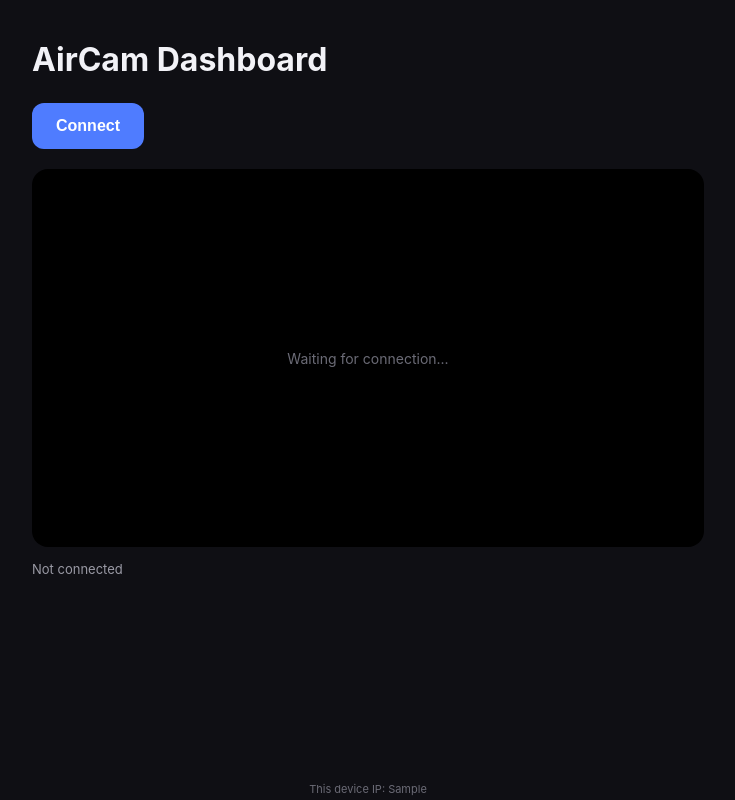
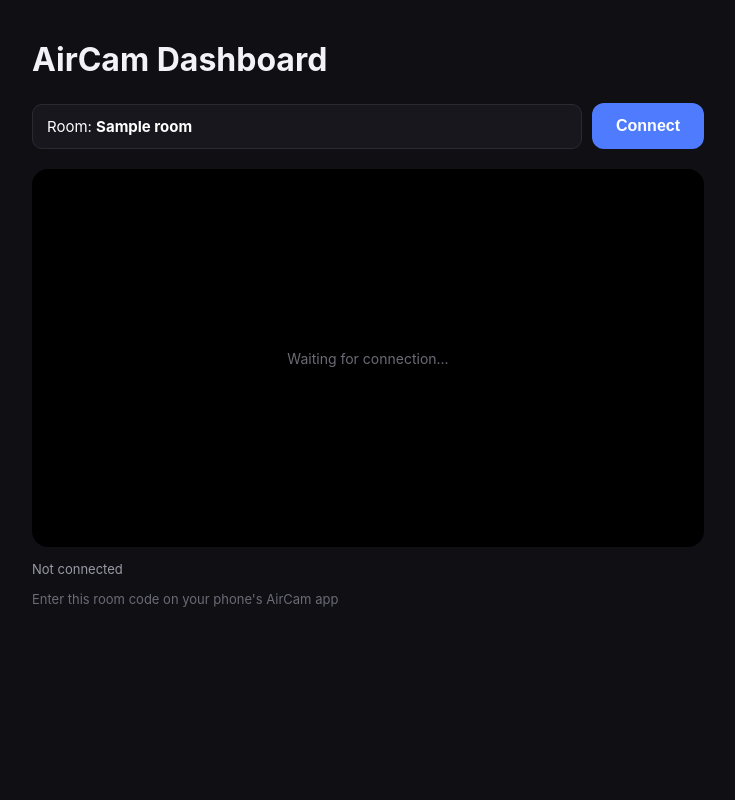
Before and after one commit to Amaan9136/aircam, a Flask app: template templates/desktop.html in a window 1280 px wide. Shown: the whole page, without its empty margins (272-1007 px from the left). Run offline with Flask 3, Linux system fonts and the light colour scheme; the template is opened without the code that fills it: most values are stand-ins (such as "Sample title", 1, 10 or a date in 2020); parts of the project's set-up code (start-up, migrations or seed data) failed here and were passed over.

Commit message:
Implement room-based signaling and cleanup for WebRTC connections

```diff
--- a/app.py
+++ b/app.py
@@ -1,47 +1,49 @@
-import socket
+import time
+import random
+import string
 from flask import Flask, render_template, request, jsonify
 
 app = Flask(__name__)
 signal_store = {}
+ROOM_TTL = 300
 
-def get_local_ip():
-    s = socket.socket(socket.AF_INET, socket.SOCK_DGRAM)
-    try:
-        s.connect(('8.8.8.8', 80))
-        ip = s.getsockname()[0]
-    except Exception:
-        ip = '127.0.0.1'
-    finally:
-        s.close()
-    return ip
+def gen_room():
+    return ''.join(random.choices(string.ascii_uppercase + string.digits, k=4))
+
+def sweep():
+    now = time.time()
+    for key in list(signal_store.keys()):
+        if now - signal_store[key]['ts'] > ROOM_TTL:
+            del signal_store[key]
 
 @app.route('/')
 def index():
-    return render_template('index.html', local_ip=get_local_ip())
+    return render_template('index.html')
 
 @app.route('/mobile')
 def mobile():
-    return render_template('mobile.html', local_ip=get_local_ip())
+    return render_template('mobile.html')
 
 @app.route('/desktop')
 def desktop():
-    return render_template('desktop.html', local_ip=get_local_ip())
+    return render_template('desktop.html', room=gen_room())
 
-@app.route('/api/signal/<role>', methods=['POST'])
-def post_signal(role):
-    signal_store[role] = request.get_json()
+@app.route('/api/signal/<room>/<role>', methods=['POST'])
+def post_signal(room, role):
+    sweep()
+    signal_store[f'{room}:{role}'] = {'data': request.get_json(), 'ts': time.time()}
     return jsonify({'ok': True})
 
-@app.route('/api/signal/<role>', methods=['GET'])
-def get_signal(role):
-    return jsonify(signal_store.get(role) or {})
+@app.route('/api/signal/<room>/<role>', methods=['GET'])
+def get_signal(room, role):
+    entry = signal_store.get(f'{room}:{role}')
+    return jsonify(entry['data'] if entry else {})
 
-@app.route('/api/signal/clear', methods=['POST'])
-def clear_signal():
-    signal_store.clear()
+@app.route('/api/signal/<room>/clear', methods=['POST'])
+def clear_signal(room):
+    for role in ('desktop_offer', 'mobile_answer'):
+        signal_store.pop(f'{room}:{role}', None)
     return jsonify({'ok': True})
 
 if __name__ == '__main__':
-    ip = get_local_ip()
-    print(f'AirCam running. Mobile: http://{ip}:5000/mobile  Desktop: http://{ip}:5000/desktop')
     app.run(host='0.0.0.0', port=5000, debug=True)
--- /dev/null
+++ b/requirements.txt
@@ -0,0 +1 @@
+Flask
--- a/static/desktop.js
+++ b/static/desktop.js
@@ -2,6 +2,7 @@ const remoteVideo = document.getElementById('remoteVideo');
 const connectBtn = document.getElementById('connectBtn');
 const connStatus = document.getElementById('connStatus');
 const placeholder = document.getElementById('placeholder');
+const roomCode = document.getElementById('roomCode').textContent.trim();
 
 let pc = null;
 
@@ -18,8 +19,8 @@ async function connect() {
     pc.addTransceiver('video', { direction: 'recvonly' });
     const offer = await pc.createOffer();
     await pc.setLocalDescription(offer);
-    await postSignal('desktop_offer', pc.localDescription);
-    const answerData = await pollUntil('mobile_answer', d => d && d.sdp);
+    await postSignal(roomCode, 'desktop_offer', pc.localDescription);
+    const answerData = await pollUntil(roomCode, 'mobile_answer', d => d && d.sdp);
     await pc.setRemoteDescription(new RTCSessionDescription(answerData));
     connStatus.textContent = 'Connected';
 }
--- a/static/style.css
+++ b/static/style.css
@@ -4,7 +4,6 @@ body { font-family: -apple-system, BlinkMacSystemFont, 'Segoe UI', Roboto, sans-
 .landing h1 { font-size: 42px; margin-bottom: 8px; }
 .landing p { color: #9a9aa5; margin-bottom: 32px; }
 .landing-links { display: flex; flex-direction: column; gap: 12px; }
-.local-ip { margin-top: 24px; font-size: 13px; color: #6b6b76; }
 .btn { display: inline-block; padding: 14px 24px; background: #4f7cff; color: #fff; border: none; border-radius: 12px; font-size: 16px; font-weight: 600; text-decoration: none; cursor: pointer; }
 .btn-outline { background: transparent; border: 1px solid #4f7cff; color: #4f7cff; }
 .mobile-body { padding: 0; margin: 0; overflow: hidden; }
@@ -13,16 +12,18 @@ body { font-family: -apple-system, BlinkMacSystemFont, 'Segoe UI', Roboto, sans-
 .overlay-top { position: absolute; top: env(safe-area-inset-top, 16px); left: 16px; display: flex; align-items: center; gap: 8px; background: rgba(0,0,0,0.4); padding: 8px 14px; border-radius: 20px; }
 .status-dot { width: 10px; height: 10px; border-radius: 50%; background: #ff4f4f; }
 .status-dot.live { background: #4fff8f; }
+.overlay-room { position: absolute; top: env(safe-area-inset-top, 16px); right: 16px; }
+.overlay-room input { width: 90px; padding: 8px 12px; border-radius: 20px; border: none; background: rgba(0,0,0,0.4); color: #fff; font-size: 14px; text-align: center; text-transform: uppercase; }
 .overlay-bottom { position: absolute; bottom: env(safe-area-inset-bottom, 24px); left: 0; right: 0; display: flex; justify-content: center; gap: 16px; }
 .icon-btn { padding: 14px 22px; border-radius: 30px; border: none; background: rgba(255,255,255,0.15); color: #fff; font-size: 15px; font-weight: 600; backdrop-filter: blur(10px); }
 .icon-btn.primary { background: #4f7cff; }
 .icon-btn:disabled { opacity: 0.4; }
-.hint { position: fixed; bottom: 4px; left: 0; right: 0; text-align: center; font-size: 11px; color: #6b6b76; }
 .dashboard { max-width: 720px; margin: 0 auto; padding: 40px 24px; }
 .dashboard h1 { margin-bottom: 24px; }
-.pair-row { display: flex; gap: 10px; margin-bottom: 20px; }
-.pair-row input { flex: 1; padding: 12px 14px; border-radius: 10px; border: 1px solid #2a2a34; background: #17171d; color: #fff; font-size: 15px; }
+.pair-row { display: flex; align-items: center; gap: 10px; margin-bottom: 20px; }
+.room-code { flex: 1; padding: 12px 14px; border-radius: 10px; border: 1px solid #2a2a34; background: #17171d; color: #fff; font-size: 15px; }
 .video-frame { position: relative; width: 100%; aspect-ratio: 16/9; background: #000; border-radius: 16px; overflow: hidden; display: flex; align-items: center; justify-content: center; }
 .video-frame video { width: 100%; height: 100%; object-fit: contain; }
 .placeholder { position: absolute; color: #6b6b76; font-size: 14px; }
 .conn-status { margin-top: 14px; font-size: 13px; color: #9a9aa5; }
+.hint { margin-top: 14px; font-size: 13px; color: #6b6b76; }
--- a/static/webrtc.js
+++ b/static/webrtc.js
@@ -1,27 +1,27 @@
 const RTC_CONFIG = { iceServers: [] };
 
-async function postSignal(role, data) {
-    await fetch(`/api/signal/${role}`, {
+async function postSignal(room, role, data) {
+    await fetch(`/api/signal/${room}/${role}`, {
         method: 'POST',
         headers: { 'Content-Type': 'application/json' },
         body: JSON.stringify(data)
     });
 }
 
-async function getSignal(role) {
-    const res = await fetch(`/api/signal/${role}`);
+async function getSignal(room, role) {
+    const res = await fetch(`/api/signal/${room}/${role}`);
     return res.json();
 }
 
-async function clearSignal() {
-    await fetch('/api/signal/clear', { method: 'POST' });
+async function clearSignal(room) {
+    await fetch(`/api/signal/${room}/clear`, { method: 'POST' });
 }
 
-function pollUntil(role, check, interval = 1000, timeout = 60000) {
+function pollUntil(room, role, check, interval = 1000, timeout = 60000) {
     return new Promise((resolve, reject) => {
         const start = Date.now();
         const timer = setInterval(async () => {
-            const data = await getSignal(role);
+            const data = await getSignal(room, role);
             if (check(data)) {
                 clearInterval(timer);
                 resolve(data);
--- a/templates/desktop.html
+++ b/templates/desktop.html
@@ -10,6 +10,7 @@
 <div class="dashboard">
 <h1>AirCam Dashboard</h1>
 <div class="pair-row">
+<span class="room-code">Room: <strong id="roomCode">{{ room }}</strong></span>
 <button id="connectBtn" class="btn">Connect</button>
 </div>
 <div class="video-frame">
@@ -17,7 +18,7 @@
 <div id="placeholder" class="placeholder">Waiting for connection...</div>
 </div>
 <p id="connStatus" class="conn-status">Not connected</p>
-<p class="hint">This device IP: {{ local_ip }}</p>
+<p class="hint">Enter this room code on your phone's AirCam app</p>
 </div>
 <script src="/static/webrtc.js"></script>
 <script src="/static/desktop.js"></script>
--- a/templates/index.html
+++ b/templates/index.html
@@ -14,7 +14,6 @@
 <a class="btn" href="/mobile">Open on Mobile</a>
 <a class="btn btn-outline" href="/desktop">Open on Desktop</a>
 </div>
-<p class="local-ip">Local IP: {{ local_ip }}</p>
 </div>
 </body>
 </html>
--- a/templates/mobile.html
+++ b/templates/mobile.html
@@ -18,13 +18,15 @@
 <span id="statusDot" class="status-dot"></span>
 <span id="statusText">Idle</span>
 </div>
+<div class="overlay-room">
+<input id="roomInput" type="text" placeholder="Room code" maxlength="4">
+</div>
 <div class="overlay-bottom">
 <button id="switchBtn" class="icon-btn">Flip</button>
 <button id="startBtn" class="icon-btn primary">Start</button>
 <button id="stopBtn" class="icon-btn" disabled>Stop</button>
 </div>
 </div>
-<p class="hint">Local IP: {{ local_ip }} &middot; Port 5000</p>
 <script src="/static/webrtc.js"></script>
 <script src="/static/mobile.js"></script>
 </body>
```
Also changed, not shown: static/mobile.js (+11 -3 lines), static/manifest.json.
